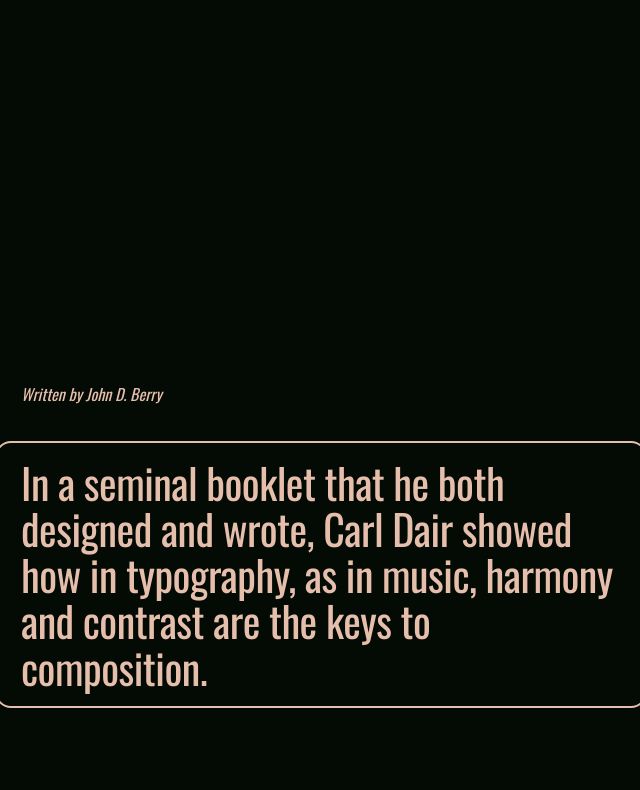
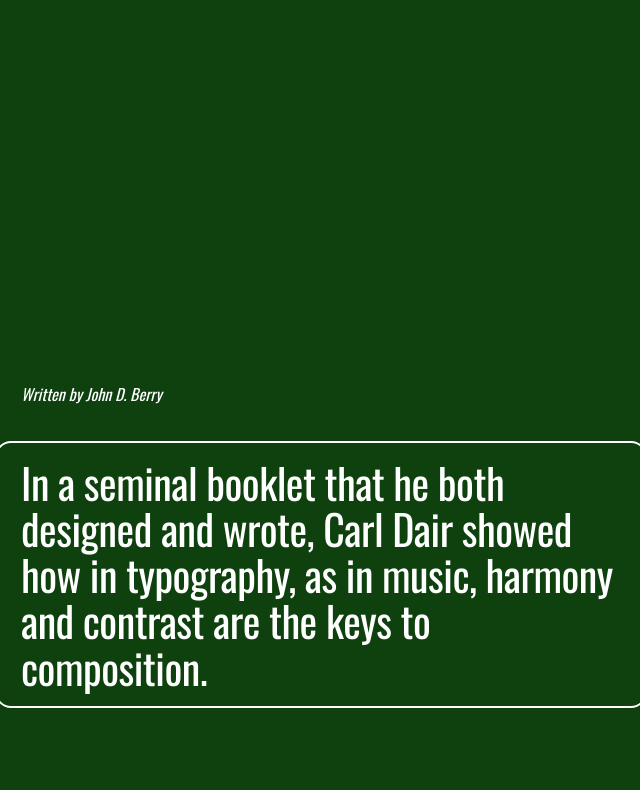
Before and after one commit to ianmcdonald/styles, a plain HTML site: page index.html in a window 1280 px wide. Shown: the part 442-1232 px from the top of the page, without its empty margins (319-959 px from the left). Drawn offline with nearby package versions, Linux system fonts and the light colour scheme.

Commit message:
Made bug friendly

```diff
--- a/styles.css
+++ b/styles.css
@@ -1,8 +1,8 @@
 /* STYLES */
 
 body {
-    background: rgb(4 10 4);
-    color: rgb(230 191 172);
+    background: rgb(14, 65, 14);
+    color:white;
     font-family: 'Oswald', sans-serif;
 }
 
```
